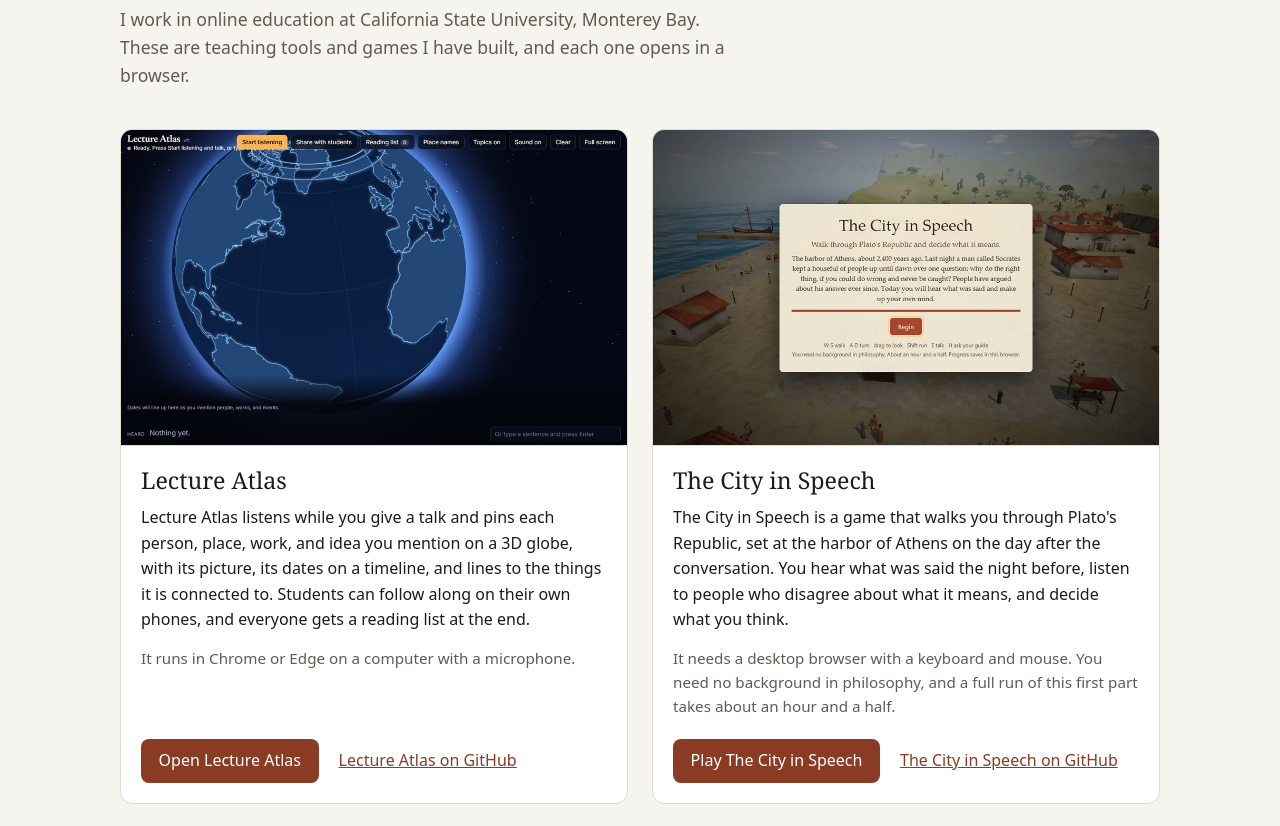
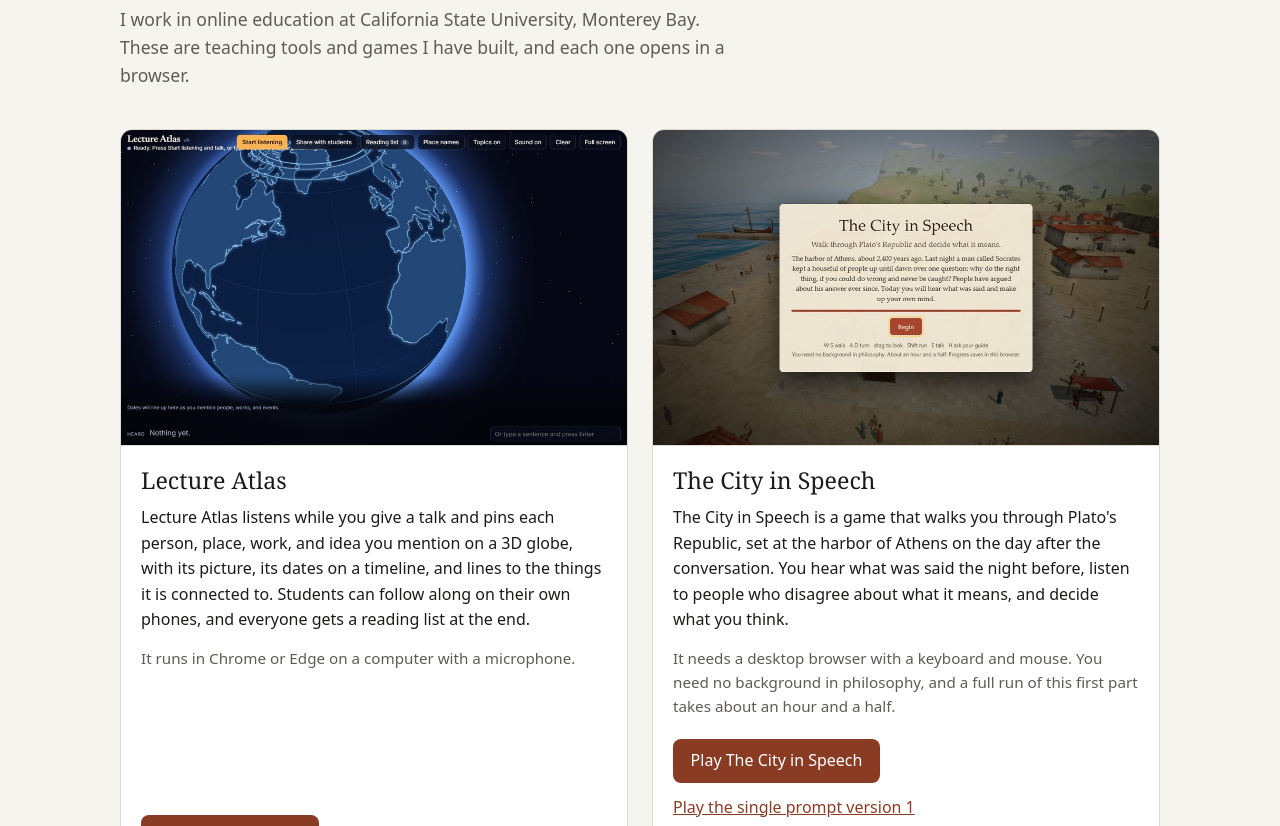
Before and after one commit to romanf88-arch/romanf88-arch.github.io, a plain HTML site: page index.html in a window 1280 px wide. Shown: the part 99-925 px from the top of the page. Drawn offline with Linux system fonts and the light colour scheme.

Commit message:
Link the single prompt version 1 of The City in Speech
Co-Authored-By: Claude Opus 5.5 <noreply@anthropic.com>

```diff
--- a/index.html
+++ b/index.html
@@ -199,6 +199,7 @@
             </p>
             <div class="links">
               <a class="button" href="https://romanf88-arch.github.io/city-in-speech/">Play The City in Speech</a>
+              <a href="https://romanf88-arch.github.io/city-in-speech/v1/">Play the single prompt version 1</a>
               <a href="https://github.com/romanf88-arch/city-in-speech">The City in Speech on GitHub</a>
             </div>
           </div>
```
